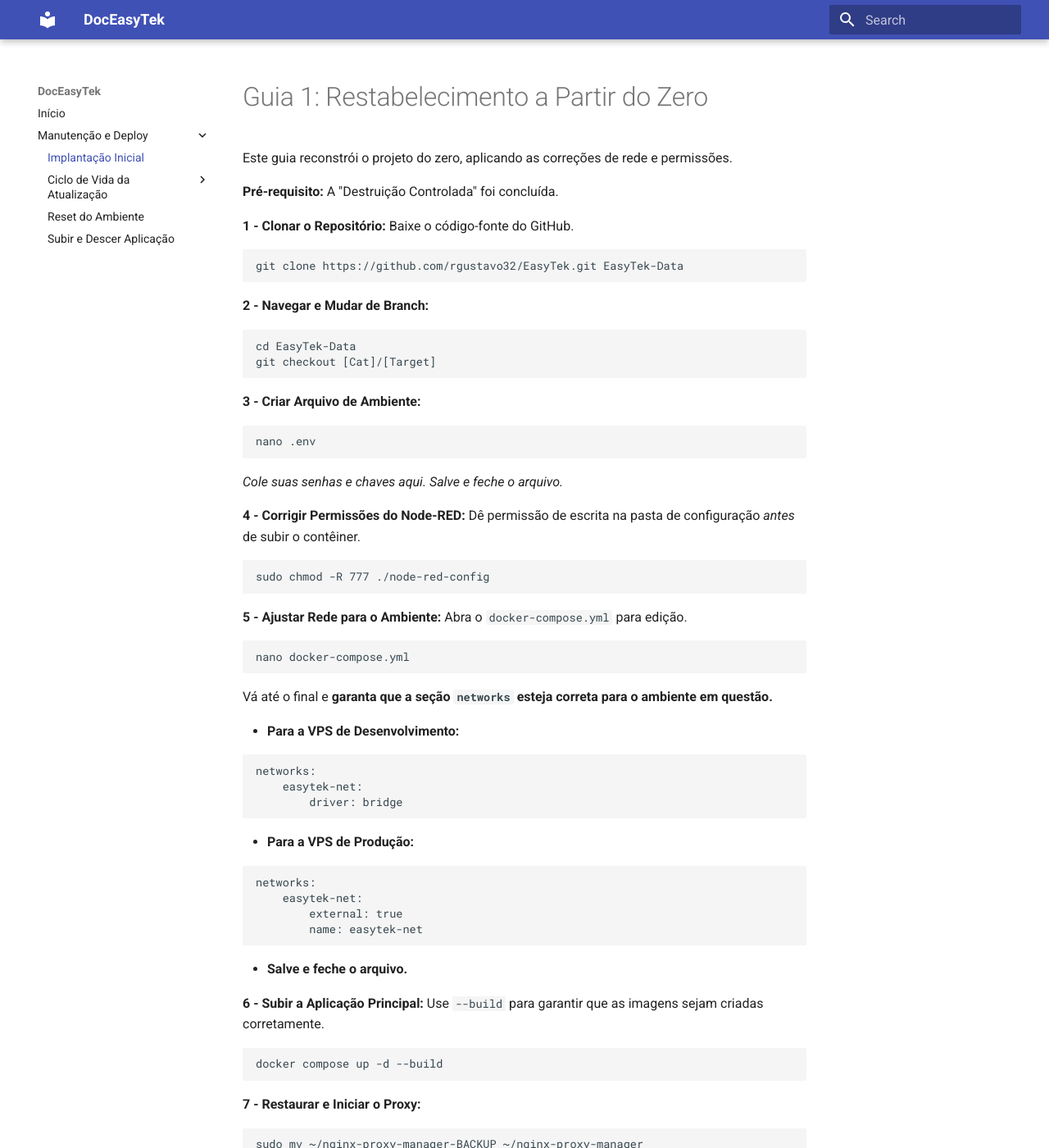
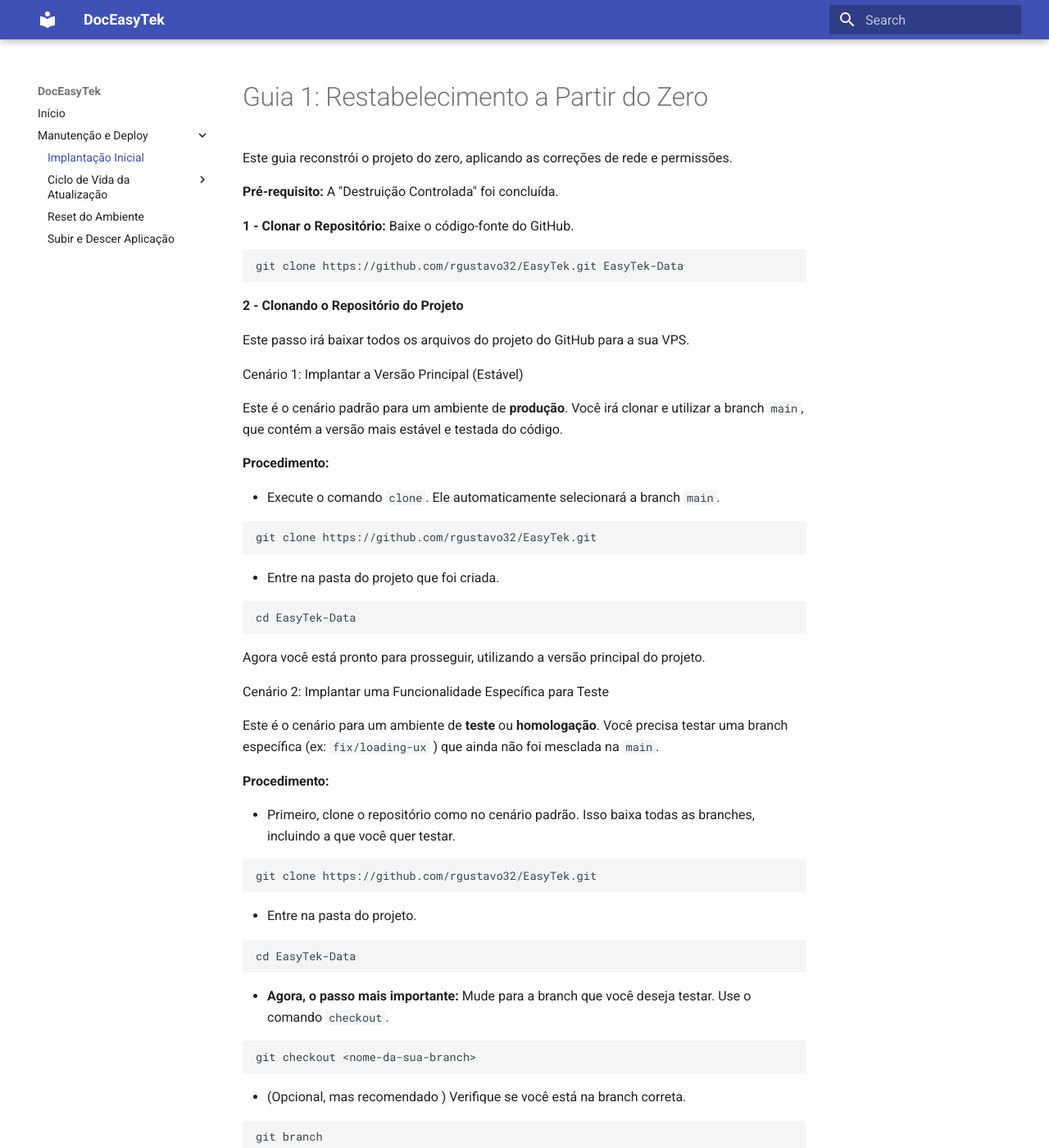
Before and after one commit to rgustavo32/docEasyTek, an MkDocs documentation site: the page built from docs/manutencao_e_deploy/01_implantacao_inicial.md, in a window 1280 px wide and 1400 px high. Shown: the whole window at 82% size. Built offline with MkDocs 1.6.1 and Material for MkDocs 9.7.7, drawn with Linux system fonts in a browser that asks for light colours; some of the changed text lies outside the part shown.

Commit message:
docs: updating startup file

````diff
--- a/docs/manutencao_e_deploy/01_implantacao_inicial.md
+++ b/docs/manutencao_e_deploy/01_implantacao_inicial.md
@@ -9,11 +9,53 @@
 git clone https://github.com/rgustavo32/EasyTek.git EasyTek-Data
 ```
 
- **2 - Navegar e Mudar de Branch:**
+**2 - Clonando o Repositório do Projeto**
+
+Este passo irá baixar todos os arquivos do projeto do GitHub para a sua VPS.
+
+Cenário 1: Implantar a Versão Principal (Estável)
+
+Este é o cenário padrão para um ambiente de **produção**. Você irá clonar e utilizar a branch `main`, que contém a versão mais estável e testada do código.
+
+**Procedimento:**
+
+*  Execute o comando `clone`. Ele automaticamente selecionará a branch `main`.
+```bash
+git clone https://github.com/rgustavo32/EasyTek.git
+```
+*  Entre na pasta do projeto que foi criada.
 ```bash
 cd EasyTek-Data
-git checkout [Cat]/[Target]
 ```
+
+Agora você está pronto para prosseguir, utilizando a versão principal do projeto.
+
+Cenário 2: Implantar uma Funcionalidade Específica para Teste
+
+Este é o cenário para um ambiente de **teste** ou **homologação**. Você precisa testar uma branch específica (ex: `fix/loading-ux` ) que ainda não foi mesclada na `main`.
+
+**Procedimento:**
+
+*  Primeiro, clone o repositório como no cenário padrão. Isso baixa todas as branches, incluindo a que você quer testar.
+```bash
+git clone https://github.com/rgustavo32/EasyTek.git
+```
+*  Entre na pasta do projeto.
+```bash
+cd EasyTek-Data
+```
+*  **Agora, o passo mais importante:** Mude para a branch que você deseja testar. Use o comando `checkout`.
+```bash
+git checkout <nome-da-sua-branch>
+```
+*  (Opcional, mas recomendado ) Verifique se você está na branch correta.
+```bash
+git branch
+```
+    O terminal deve mostrar um asterisco (`*`) ao lado do nome da sua branch.
+
+Agora a sua VPS está com a versão exata do código que você precisa testar, e você pode prosseguir com os próximos passos da implantação.
+
 
 **3 - Criar Arquivo de Ambiente:**
 ```bash
````
